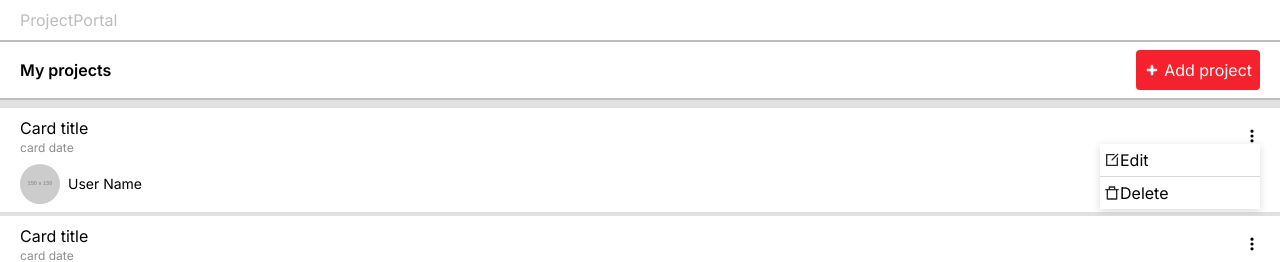
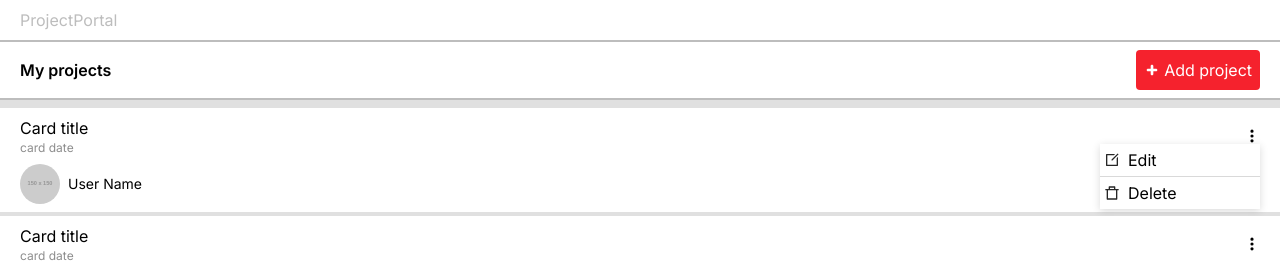
Before and after one commit to Andymonzon/project-portal, a Next.js app: page / in a window 1280 px wide. Both pictures are taken after a click on the button 1252 px from the left and 136 px from the top of the page. Shown: the top 262 px of the page. Built offline with nearby package versions, Linux system fonts and the light colour scheme.

Commit message:
feat: add redux toolkit

```diff
--- a/package.json
+++ b/package.json
@@ -9,10 +9,12 @@
     "lint": "next lint"
   },
   "dependencies": {
+    "@reduxjs/toolkit": "^2.2.7",
     "next": "14.2.5",
     "react": "^18",
     "react-dom": "^18",
-    "react-icons": "^5.2.1"
+    "react-icons": "^5.2.1",
+    "react-redux": "^9.1.2"
   },
   "devDependencies": {
     "@types/node": "^20",
--- a/src/app/layout.tsx
+++ b/src/app/layout.tsx
@@ -1,6 +1,8 @@
 import type { Metadata } from "next";
 import { Inter } from "next/font/google";
 import "./globals.css";
+import { store } from "../store";
+import { Provider } from "react-redux";
 
 const inter = Inter({ subsets: ["latin"] });
 
@@ -16,7 +18,9 @@ export default function RootLayout({
 }>) {
   return (
     <html lang="en">
-      <body className={inter.className}>{children}</body>
+      <body className={inter.className}>
+        <Provider store={store}>{children}</Provider>
+      </body>
     </html>
   );
 }
--- a/src/components/ContainerCards/Card/Menu/Menu.tsx
+++ b/src/components/ContainerCards/Card/Menu/Menu.tsx
@@ -20,16 +20,22 @@ export const Menu = ({ openModal, setOpenModal }: Props) => {
           ref={modalRef}
           className="absolute right-5 top-9 shadow-[0px_2px_8px_0px_#00000026] w-40"
         >
-          <ul className="bg-[#00000026] rounded-md flex flex-col gap-[1px]">
-            <li className="flex p-1 bg-white">
+          <div className="bg-[#00000026] rounded-md flex flex-col gap-[1px]">
+            <button
+              onClick={(e) => console.log(e)}
+              className="flex p-1 bg-white gap-2 items-center"
+            >
               <Image src={EditIcon} alt="edit icon" />
               Edit
-            </li>
-            <li className="flex p-1 bg-white">
+            </button>
+            <button
+              onClick={(e) => console.log(e)}
+              className="flex p-1 bg-white gap-2 items-center"
+            >
               <Image src={DeleteIcon} alt="delete icon" />
               Delete
-            </li>
-          </ul>
+            </button>
+          </div>
         </div>
       )}
     </>
--- /dev/null
+++ b/src/store/index.ts
@@ -0,0 +1,5 @@
+import { configureStore } from "@reduxjs/toolkit";
+
+export const store = configureStore({
+  reducer: {},
+});
```
Also changed, not shown: 1 other file (tests, documents, lock files or other folders).
